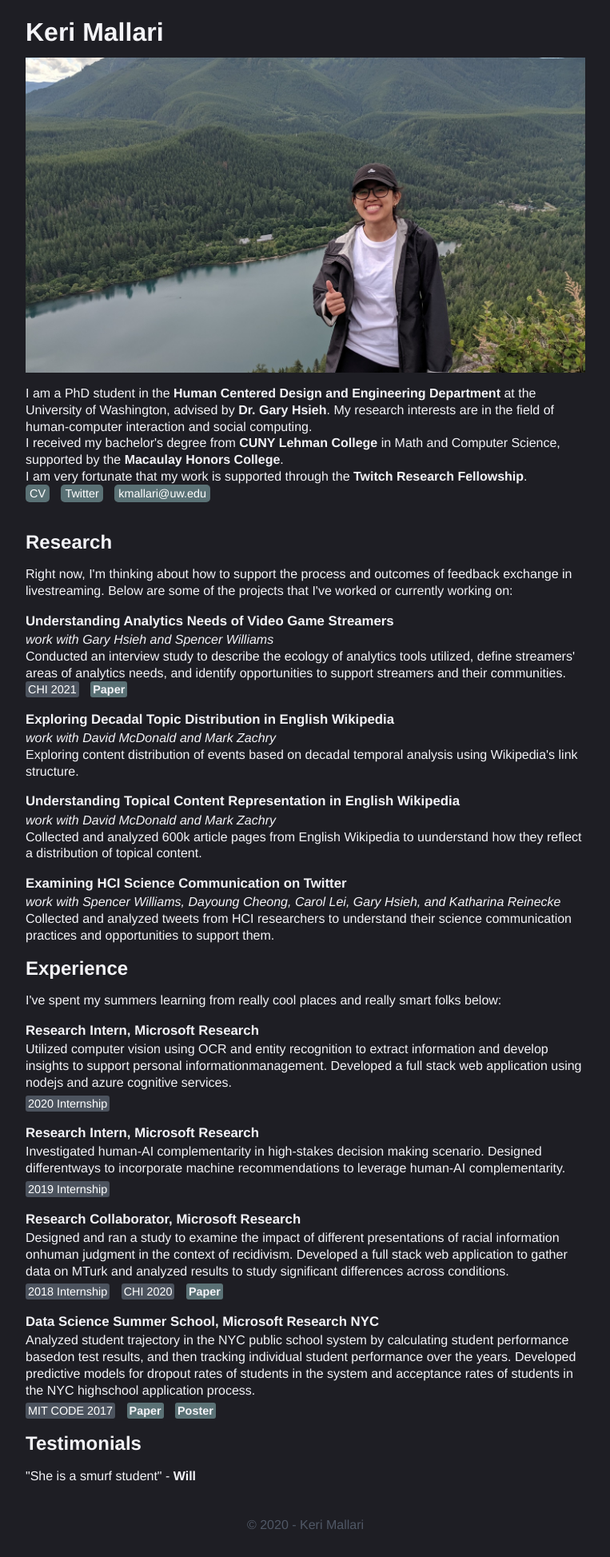
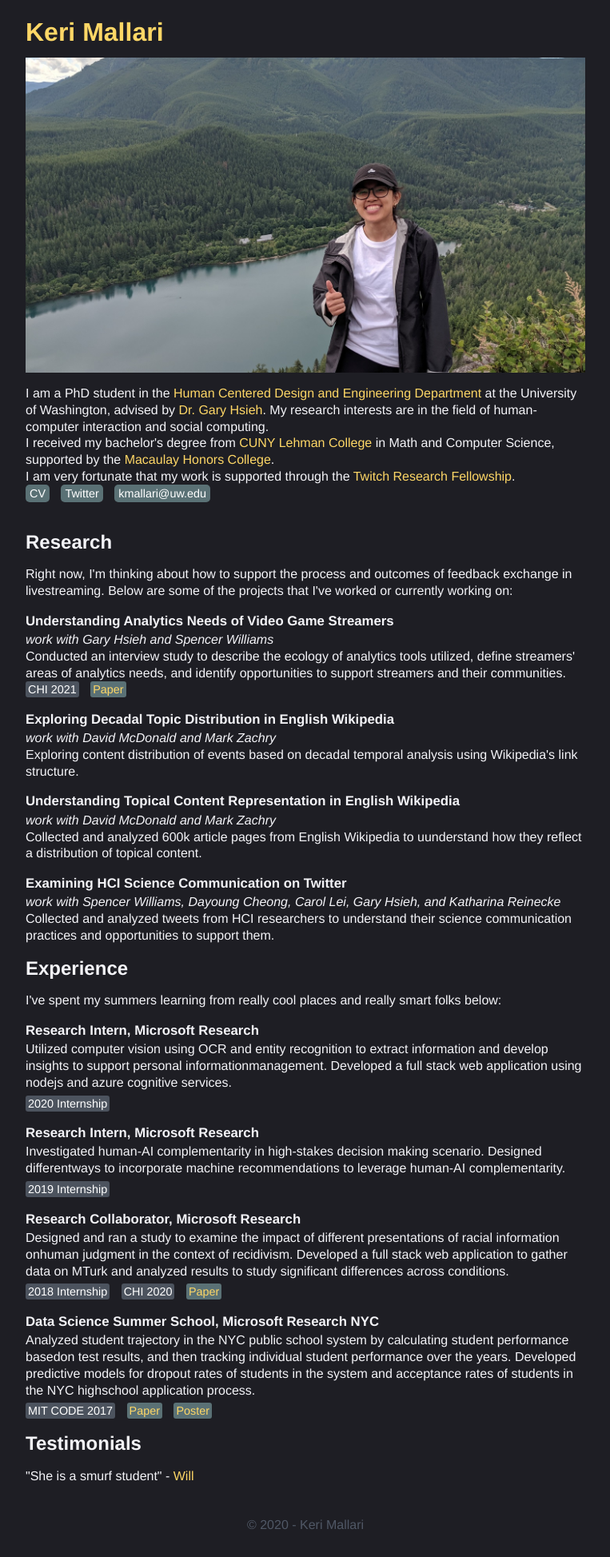
Before and after one commit to kerixyz/temp, a Jekyll site: the page built from index.html, in a window 1280 px wide. Shown: the whole page at 80% size, without its empty margins (258-1021 px from the left). Built offline with Jekyll 4.4.1, drawn with Linux system fonts in a browser that asks for light colours.

Commit message:
change colors

```diff
--- a/css/main.css
+++ b/css/main.css
@@ -6,12 +6,11 @@ body{
     line-height: 1.3em;
 }
 a{
-    color: #F4F4F8;
+    color: #FED766;
     text-decoration: none;
-    font-weight: bold;
 }
 a:hover{
-    color: FED766;
+    color: #FE4A49;
 }
 h1, h2, h3{
     color: #F4F4F8;
```
